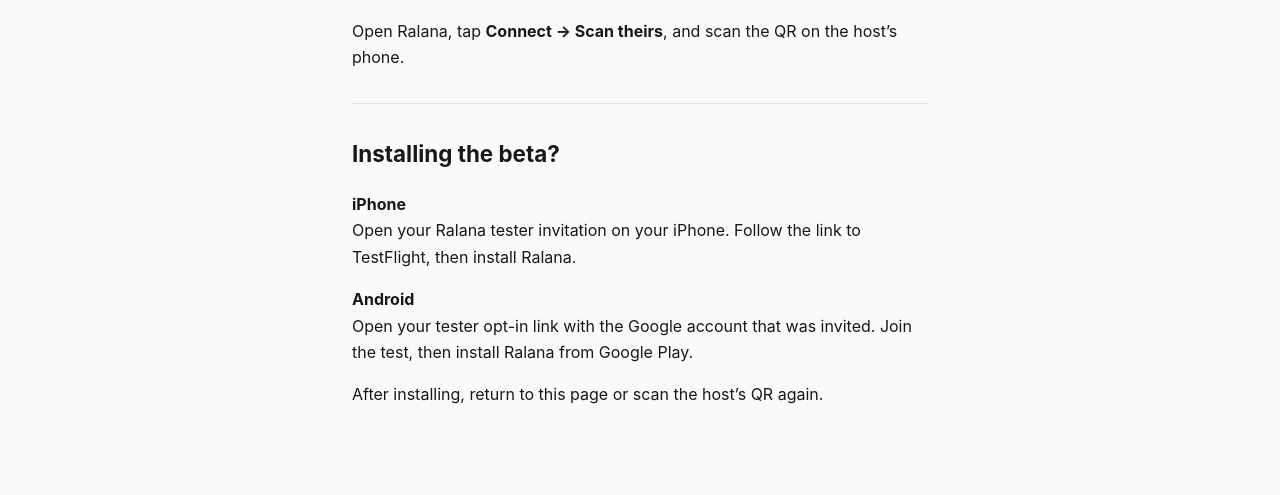
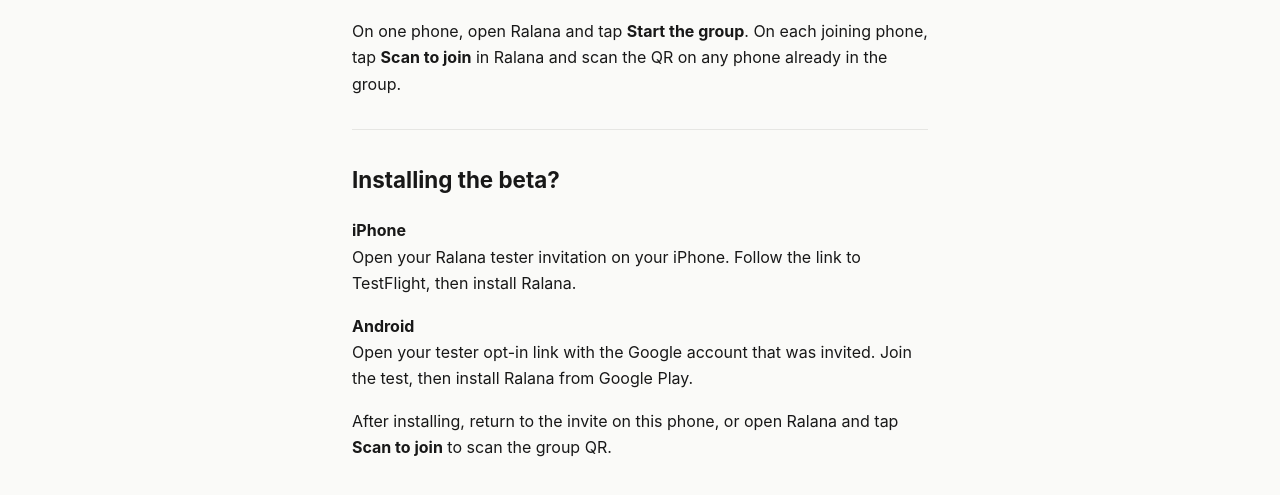
Before and after one commit to andelser/Andelser-Website, a plain HTML site: page ralana/link.html in a window 1280 px wide. Shown: the part 197-692 px from the top of the page. Drawn offline with Linux system fonts and the light colour scheme.

Commit message:
Match room invite instructions to the Ralana home screen

```diff
--- a/ralana/link.html
+++ b/ralana/link.html
@@ -21,7 +21,7 @@
   <header class="topbar wrap"><a class="wordmark" href="/">Ralana</a><nav class="nav"><a href="/support">Support</a></nav></header>
   <main class="invite">
     <h1>Join a room</h1>
-    <p id="instructions">Open Ralana, tap <strong>Connect → Scan theirs</strong>, and scan the QR on the host’s phone.</p>
+    <p id="instructions">On one phone, open Ralana and tap <strong>Start the group</strong>. On each joining phone, tap <strong>Scan to join</strong> in Ralana and scan the QR on any phone already in the group.</p>
     <button type="button" id="copy" hidden>Copy room invite</button>
     <p role="status" id="status"></p>
     <label id="manual" hidden>Room invite<input id="invite" type="text" readonly></label>
@@ -29,7 +29,7 @@
     <h2>Installing the beta?</h2>
     <p><strong>iPhone</strong><br>Open your Ralana tester invitation on your iPhone. Follow the link to TestFlight, then install Ralana.</p>
     <p><strong>Android</strong><br>Open your tester opt-in link with the Google account that was invited. Join the test, then install Ralana from Google Play.</p>
-    <p>After installing, return to this page or scan the host’s QR again.</p>
+    <p>After installing, return to the invite on this phone, or open Ralana and tap <strong>Scan to join</strong> to scan the group QR.</p>
   </main>
   <script>
     const copy = document.querySelector('#copy');
@@ -58,7 +58,7 @@
       status.textContent = '';
       copy.hidden = !invite;
       if (invite) {
-        instructions.innerHTML = 'Copy the invite, then open Ralana and tap <strong>Connect → Paste invite</strong>.';
+        instructions.innerHTML = 'Tap <strong>Copy room invite</strong> below. Then open Ralana on this phone and tap <strong>Paste invite</strong> on the home screen.';
       } else {
         instructions.innerHTML = scanInstructions;
         if (location.hash || location.search) status.textContent = 'This invite could not be read. Ask the host to show their current QR.';
```
